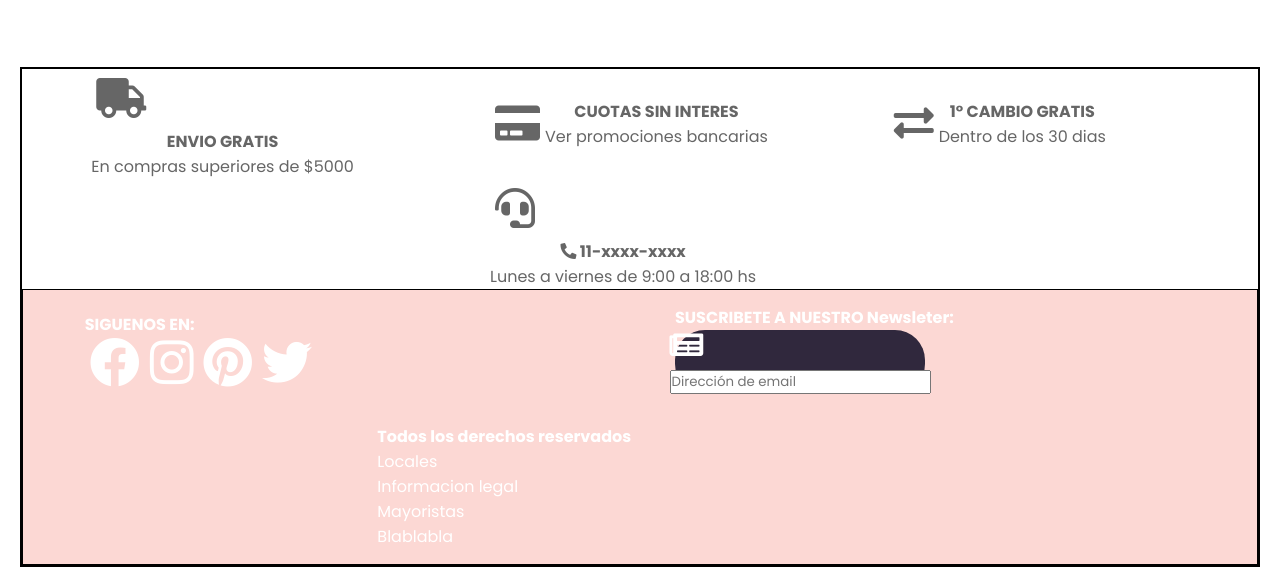
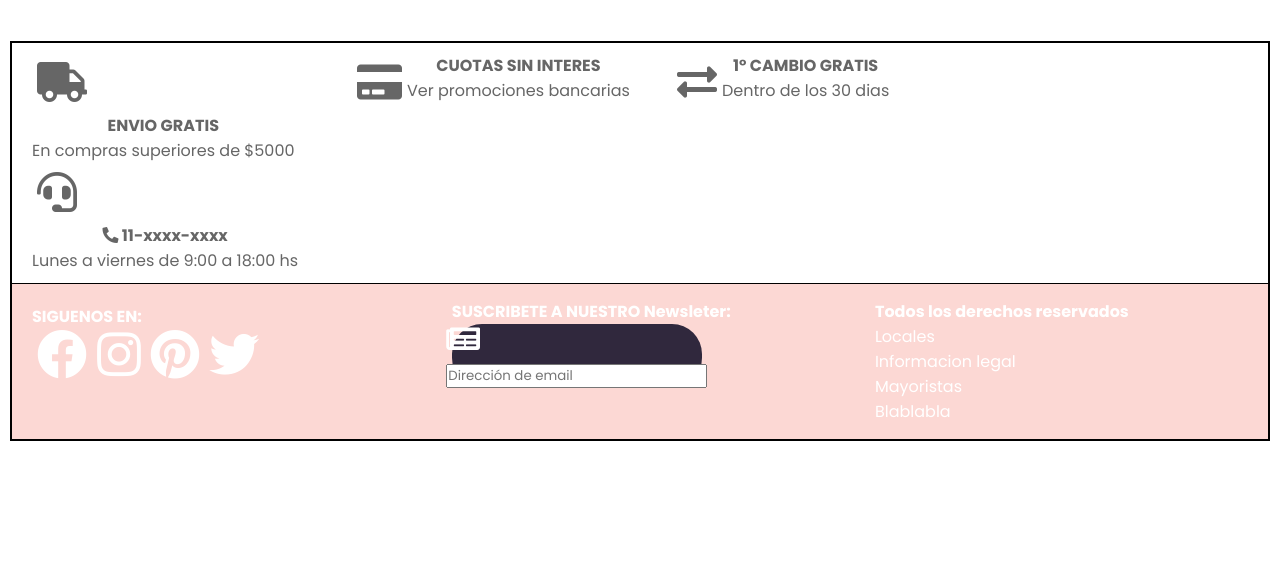
Before and after one commit to lean9ema/G12_LSKV_FC_, a website: page views/index.html in a window 1280 px wide. Shown: the part 746-1333 px from the top of the page. After the commit the page ends 1197 px from the top, so only its background shows below. Drawn offline with Linux system fonts and the light colour scheme; files that its build step writes are made by us from their sources; a web font is replaced by a local one.

Commit message:
/* Footer */

```diff
--- a/public/css/home.css
+++ b/public/css/home.css
@@ -5,11 +5,9 @@
     box-sizing: border-box;
 }
 
-/********************* Header *********************/
 nav{
     width: 100%;
 }
-
 div.IngresarRegistrarse,
 div.list-container {
     display: none;
@@ -32,6 +30,8 @@ div.IngresarRegistrarse a{
     text-decoration: none;
     padding: 5px;
 }
+
+
 
 .header-container {
     width: 100%;
@@ -159,15 +159,16 @@ main{
 /********************* Footer *********************/
 footer{
     border: 2px solid black;
-    margin: 20px;
+    margin: 10px;
 }
 
 .footer-Top{
     display: flex;
     flex-wrap: wrap;
-    margin: 0 20px;
-    justify-content: space-around;
+    margin: 10px;
+    justify-content: left;
     min-width: 250px;
+
 }
 
 .footer-Top .description{
@@ -175,7 +176,7 @@ footer{
     flex-wrap: wrap;
     flex-direction: column;
     margin: 0 10px;
-    align-items: center;
+    align-items: left;
     width: 100%;
 }
 
@@ -183,29 +184,28 @@ footer{
     margin: 0 5px;
     font-size: 40px;
 }
-
 .footer-Top .description .icon-des p{
     font-size: 8px;
 }
 
 .footer-Buttom{
     display: flex;
-    flex-wrap: wrap;
-    align-items: center;
-    justify-content: center;
-    min-width: 250px;
-    border: 1px solid black;
+    flex-flow: column;
+    align-items: left;
+    justify-content: left;
+    min-width: 200px;
+    border-top: 1px solid black;
     background-color: #FCD8D4;
     color: white
 }
 
 .footer-Buttom article{
-    width: 100%;
+    width: 58%;
 }
 
 .footer-Buttom .red{
-    margin: 0 20px;
-    padding: 15px;
+    margin: 10px;
+    padding: 10px;
 }
 
 .footer-Buttom .red .icon{
@@ -230,8 +230,8 @@ footer{
     justify-content: center;
     align-items: center;
     background-color: rgb(48, 40, 61);
-    border-radius: 30px;
-    width: 250px;
+    border-radius: 10px;
+    width: 211px;
 }
 
 .footer-Buttom .newsletter .box i{
@@ -300,7 +300,7 @@ footer{
 /********************* Medias Escritorio *********************/
 @media (min-width: 750px) {
     .logo{
-        width: 50px;
+        width: 60px;
     }
     .header-container .list-container,
     .header-container .IngresarRegistrarse{
@@ -331,4 +331,32 @@ footer{
         box-shadow: 0px 0px 10px rgb(100, 100, 100);
     }
 
+    .footer-Top .description{
+
+        width: 20%;
+
+    }
+
+    .footer-Buttom article{
+        width: 45%
+    }
+
+    footer .footer-Buttom .newsletter .box {
+        display: flex;
+        flex-wrap: wrap;
+        justify-content: center;
+        align-items: center;
+        background-color: rgb(48, 40, 61);
+        border-radius: 30px;
+        width: 250px;
+    }
+    .footer-Buttom {
+            flex-wrap: nowrap;
+            display: flex;
+            flex-direction: row;
+            align-content: center;
+            justify-content: center;
+            align-items: flex-start;
+
+    }
 }
```
Also changed, not shown: views/index.html (+3 -2 lines).
